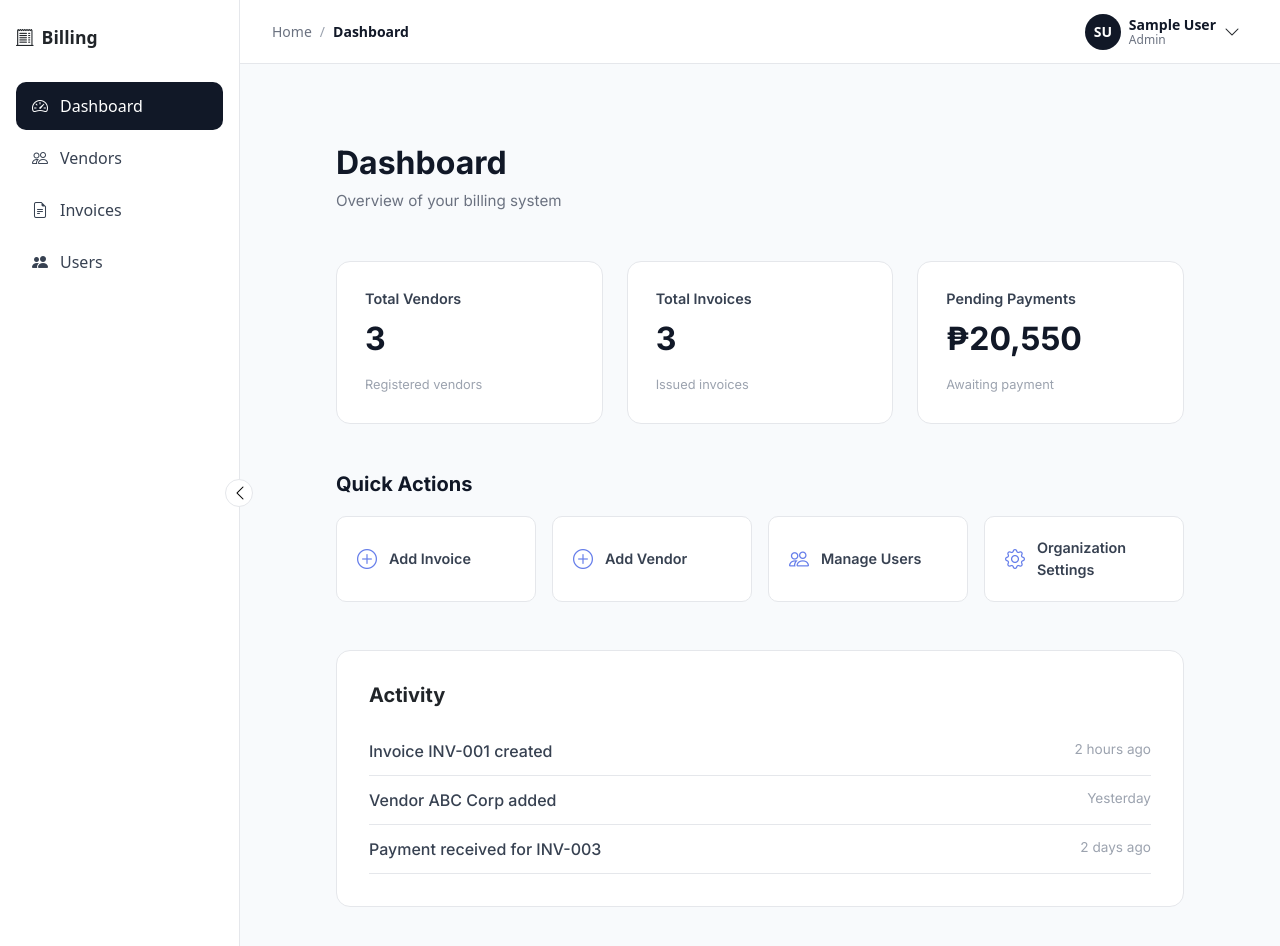
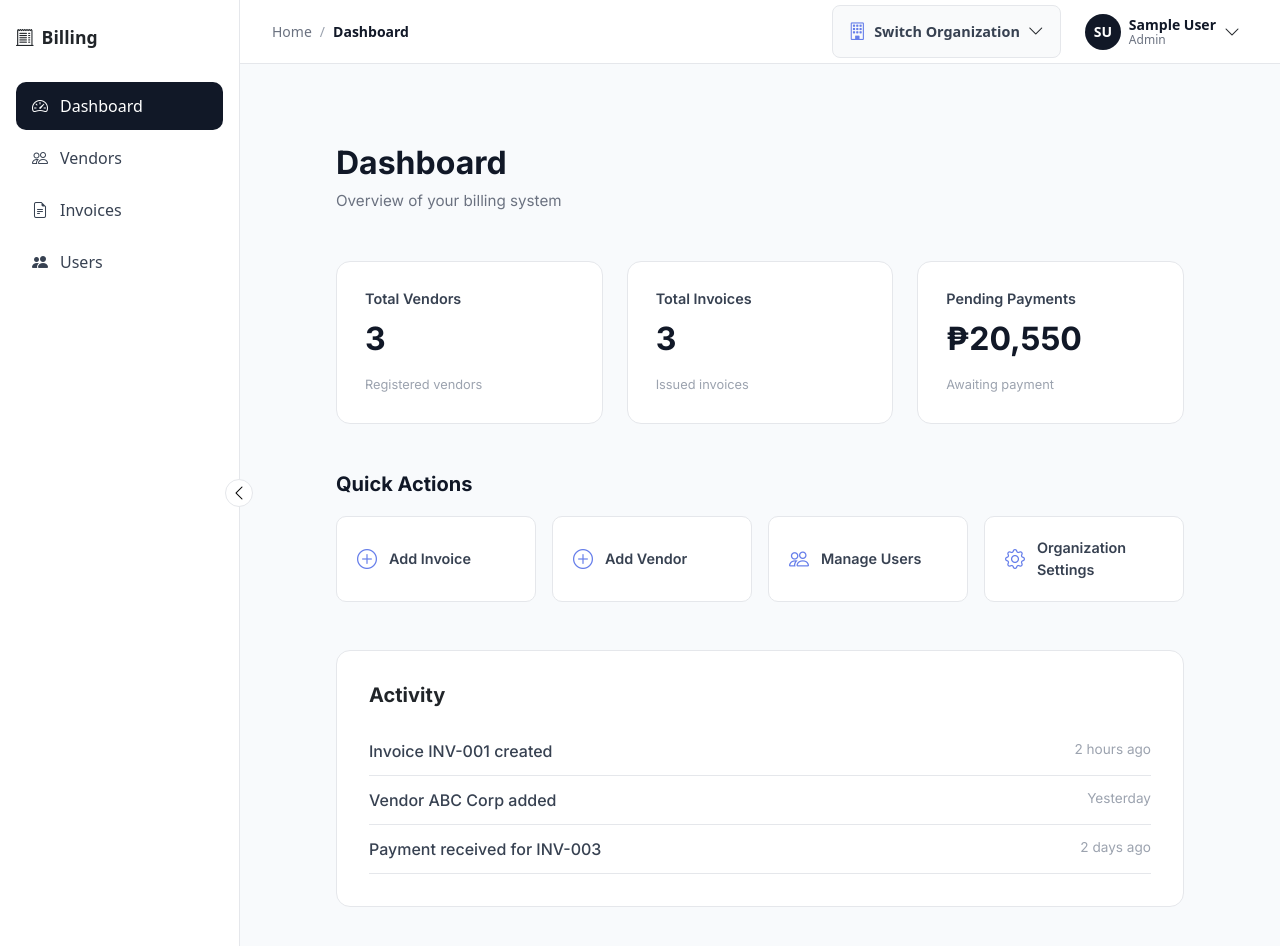
Before and after one commit to rjays16/BillingSystem, a Vue app in the folder billing-frontend/: page /dashboard in a window 1280 px wide. Shown: the top 946 px of the page. Built offline with nearby package versions, Linux system fonts and the light colour scheme; sample sign-in values are in the browser's storage.

Commit message:
Add UI organization switcher

```diff
--- a/billing-frontend/src/layouts/AppLayout.vue
+++ b/billing-frontend/src/layouts/AppLayout.vue
@@ -62,6 +62,42 @@
         </div>
 
         <div class="topbar-spacer"></div>
+
+        <div class="org-switcher-wrapper" v-if="organizationStore.allOrganizations?.length > 1">
+          <div class="org-switcher" @click="toggleOrgSelector">
+            <i class="bi bi-building"></i>
+            <span>Switch Organization</span>
+            <i class="bi bi-chevron-down"></i>
+          </div>
+
+          <div v-if="showOrgSelector" class="org-dropdown" @click.stop>
+            <div class="org-dropdown-header">
+              <i class="bi bi-building"></i>
+              <span>Switch Organization</span>
+              <button @click="showOrgSelector = false" class="close-btn">
+                <i class="bi bi-x"></i>
+              </button>
+            </div>
+
+            <div class="org-list">
+              <div
+                v-for="org in organizationStore.allOrganizations"
+                :key="org.id"
+                class="org-option"
+                :class="{ active: org.id === organizationStore.currentOrganization?.id }"
+                @click="switchOrganization(org)"
+              >
+                <i class="bi bi-building"></i>
+                <div class="org-info">
+                  <div class="org-name">{{ org.name }}</div>
+                  <div class="org-code">{{ org.code }}</div>
+                </div>
+                <div class="org-description" v-if="org.description">{{ org.description }}</div>
+              </div>
+            </div>
+          </div>
+        </div>
+
         <div ref="userMenuRef" class="user-menu" @click.stop="toggleDropdown">
           <div class="avatar">{{ authStore.userAvatar }}</div>
           <div class="user-info" v-if="!collapsed">
@@ -76,7 +112,9 @@
               <div>
                 <div class="dropdown-name">{{ authStore.userName }}</div>
                 <div class="dropdown-role">{{ authStore.userRole }}</div>
-                <div class="dropdown-org">{{ organizationStore.organizationName }}</div>
+                <div class="dropdown-org" v-if="organizationStore.currentOrganization">
+                  {{ organizationStore.currentOrganization.name }}
+                </div>
               </div>
             </div>
             <hr />
@@ -106,49 +144,35 @@ const route = useRoute()
 const authStore = useAuthStore()
 const organizationStore = useOrganizationStore()
 
+const userMenuRef = ref(null)
+const showDropdown = ref(false)
+const showOrgSelector = ref(false)
+const collapsed = ref(false)
+
 const breadcrumbs = computed(() => {
-  return route.matched.map((r) => {
-    if (r.path.includes(':id')) {
-      return `#${route.params.id}`
-    }
-    return r.meta?.breadcrumb
-  }).filter(Boolean)
+  return route.matched
+    .map((r) => {
+      if (r.path.includes(':id')) {
+        return `#${route.params.id}`
+      }
+      return r.meta?.breadcrumb
+    })
+    .filter(Boolean)
 })
 
-const collapsed = ref(false)
-
-onMounted(() => {
-  collapsed.value = localStorage.getItem('sidebar-collapsed') === 'true'
-})
-
-watch(collapsed, val => {
-  localStorage.setItem('sidebar-collapsed', val)
-})
-
+// Methods
 const toggleSidebar = () => {
   collapsed.value = !collapsed.value
 }
-
-const showDropdown = ref(false)
-const userMenuRef = ref(null)
 
 const toggleDropdown = () => {
   showDropdown.value = !showDropdown.value
 }
 
-const handleClickOutside = (e) => {
-  if (userMenuRef.value && !userMenuRef.value.contains(e.target)) {
-    showDropdown.value = false
-  }
+const toggleOrgSelector = () => {
+  showOrgSelector.value = !showOrgSelector.value
+  showDropdown.value = false
 }
-
-onMounted(() => {
-  document.addEventListener('click', handleClickOutside)
-})
-
-onBeforeUnmount(() => {
-  document.removeEventListener('click', handleClickOutside)
-})
 
 const logout = () => {
   authStore.logout()
@@ -165,18 +189,36 @@ const goToSettings = () => {
   router.push('/settings')
 }
 
+const switchOrganization = (org) => {
+  organizationStore.setOrganization(org.id)
+  showOrgSelector.value = false
+}
+
+const handleClickOutside = (event) => {
+  if (!userMenuRef.value?.contains(event.target)) {
+    showDropdown.value = false
+    showOrgSelector.value = false
+  }
+}
+
 onMounted(() => {
+  collapsed.value = localStorage.getItem('sidebar-collapsed') === 'true'
+  document.addEventListener('click', handleClickOutside)
+
   authStore.initializeAuth()
   organizationStore.initializeOrganization()
-
-  if (!authStore.isAuthenticated) {
-    router.push('/login')
-    return
-  }
 
   if (!organizationStore.currentOrganization && authStore.user?.organization_id) {
     organizationStore.setCurrentOrganizationByAuth(authStore)
   }
+})
+
+watch(collapsed, (val) => {
+  localStorage.setItem('sidebar-collapsed', val)
+})
+
+onBeforeUnmount(() => {
+  document.removeEventListener('click', handleClickOutside)
 })
 </script>
 
@@ -213,6 +255,10 @@ onMounted(() => {
   margin-bottom: 2rem;
 }
 
+.app-layout.collapsed .sidebar-brand span {
+  display: none;
+}
+
 .nav {
   display: flex;
   flex-direction: column;
@@ -229,6 +275,7 @@ onMounted(() => {
   text-decoration: none;
   color: #374151;
   font-weight: 500;
+  transition: all 0.2s ease;
 }
 
 .nav-link:hover {
@@ -244,8 +291,7 @@ onMounted(() => {
   justify-content: center;
 }
 
-.app-layout.collapsed .nav-link span,
-.app-layout.collapsed .sidebar-brand span {
+.app-layout.collapsed .nav-link span {
   display: none;
 }
 
@@ -260,6 +306,14 @@ onMounted(() => {
   border: 1px solid #e5e7eb;
   border-radius: 50%;
   cursor: pointer;
+  display: flex;
+  align-items: center;
+  justify-content: center;
+  transition: all 0.2s ease;
+}
+
+.collapse-btn:hover {
+  background: #f9fafb;
 }
 
 .main-area {
@@ -275,6 +329,7 @@ onMounted(() => {
   padding: 0 2rem;
   display: flex;
   align-items: center;
+  gap: 1rem;
 }
 
 .left-section {
@@ -292,6 +347,22 @@ onMounted(() => {
   align-items: center;
   font-size: 0.875rem;
   color: #6b7280;
+}
+
+.crumb {
+  text-decoration: none;
+  color: #6b7280;
+  font-weight: 500;
+}
+
+.crumb.active {
+  color: #111827;
+  font-weight: 600;
+}
+
+.separator {
+  margin: 0 0.5rem;
+  color: #9ca3af;
 }
 
 .org-context {
@@ -319,20 +390,132 @@ onMounted(() => {
   font-weight: 500;
 }
 
-.crumb {
-  text-decoration: none;
-  color: #6b7280;
-  font-weight: 500;
+.org-switcher-wrapper {
+  position: relative;
 }
 
-.crumb.active {
-  color: #111827;
-  font-weight: 600;
+.org-switcher {
+  display: flex;
+  align-items: center;
+  gap: 0.5rem;
+  padding: 0.75rem 1rem;
+  background: #f9fafb;
+  border-radius: 8px;
+  border: 1px solid #e5e7eb;
+  cursor: pointer;
+  transition: all 0.2s ease;
 }
 
-.separator {
-  margin: 0 0.5rem;
-  color: #9ca3af;
+.org-switcher:hover {
+  background: #f3f4f6;
+  transform: translateY(-1px);
+}
+
+.org-switcher i:first-child {
+  font-size: 1.1rem;
+  color: #667eea;
+}
+
+.org-switcher span {
+  font-size: 0.9rem;
+  font-weight: 600;
+  color: #374151;
+}
+
+.org-dropdown {
+  position: absolute;
+  top: 48px;
+  right: 0;
+  background: #ffffff;
+  border: 1px solid #e5e7eb;
+  border-radius: 10px;
+  min-width: 280px;
+  box-shadow: 0 12px 30px rgba(0, 0, 0, 0.12);
+  z-index: 20;
+}
+
+.org-dropdown-header {
+  display: flex;
+  align-items: center;
+  gap: 0.5rem;
+  padding: 0.75rem 1rem;
+  border-bottom: 1px solid #f3f4f6;
+}
+
+.org-dropdown-header i {
+  font-size: 1.1rem;
+  color: #667eea;
+}
+
+.org-dropdown-header span {
+  flex: 1;
+  font-size: 0.9rem;
+  font-weight: 600;
+  color: #374151;
+}
+
+.close-btn {
+  background: none;
+  border: none;
+  cursor: pointer;
+  padding: 0.25rem;
+  color: #6b7280;
+  transition: color 0.2s ease;
+}
+
+.close-btn:hover {
+  color: #111827;
+}
+
+.org-list {
+  max-height: 300px;
+  overflow-y: auto;
+}
+
+.org-option {
+  display: flex;
+  flex-direction: column;
+  gap: 0.25rem;
+  padding: 0.75rem 1rem;
+  cursor: pointer;
+  transition: background 0.2s ease;
+}
+
+.org-option:hover {
+  background: #f8faff;
+}
+
+.org-option.active {
+  background: #667eea;
+}
+
+.org-option.active .org-name,
+.org-option.active .org-code,
+.org-option.active .org-description {
+  color: #ffffff;
+}
+
+.org-info {
+  display: flex;
+  align-items: center;
+  gap: 0.5rem;
+}
+
+.org-info .org-name {
+  font-size: 0.875rem;
+  font-weight: 600;
+  color: #111827;
+}
+
+.org-info .org-code {
+  font-size: 0.75rem;
+  color: #6b7280;
+}
+
+.org-description {
+  font-size: 0.75rem;
+  color: #6b7280;
+  padding-left: 1.75rem;
 }
 
 .user-menu {
@@ -392,7 +575,6 @@ onMounted(() => {
   border-radius: 10px;
   min-width: 220px;
   box-shadow: 0 12px 30px rgba(0, 0, 0, 0.12);
-  overflow: visible;
   z-index: 20;
 }
 
@@ -401,7 +583,6 @@ onMounted(() => {
   align-items: center;
   gap: 0.75rem;
   padding: 1rem;
-  border-bottom: 1px solid #f3f4f6;
 }
 
 .dropdown-avatar {
@@ -435,6 +616,12 @@ onMounted(() => {
   margin-top: 0.125rem;
 }
 
+.dropdown hr {
+  margin: 0;
+  border: none;
+  border-top: 1px solid #f3f4f6;
+}
+
 .dropdown button {
   width: 100%;
   padding: 0.75rem 1rem;
@@ -443,6 +630,8 @@ onMounted(() => {
   text-align: left;
   cursor: pointer;
   font-size: 0.875rem;
+  color: #374151;
+  transition: background 0.2s ease;
 }
 
 .dropdown button:hover {
@@ -455,5 +644,6 @@ onMounted(() => {
 
 .main-content {
   padding: 2.5rem 3rem;
+  flex: 1;
 }
 </style>
--- a/billing-frontend/src/stores/organization.js
+++ b/billing-frontend/src/stores/organization.js
@@ -34,14 +34,14 @@ export const useOrganizationStore = defineStore('organization', {
         created_at: '2024-01-25'
       }
     ],
-    currentOrganization: null,
+    currentOrganization: null
   }),
 
   getters: {
     getCurrentOrganization: (state) => state.currentOrganization,
     organizationName: (state) => state.currentOrganization?.name || 'No Organization',
     organizationCode: (state) => state.currentOrganization?.code || 'N/A',
-    allOrganizations: (state) => state.organizations,
+    allOrganizations: (state) => state.organizations
   },
 
   actions: {
@@ -59,17 +59,29 @@ export const useOrganizationStore = defineStore('organization', {
       }
     },
 
-    // Get organization by ID
     getOrganizationById(id) {
       return this.organizations.find(org => org.id === id)
     },
 
-    // Initialize from localStorage
     initializeOrganization() {
       const stored = localStorage.getItem('current-organization')
       if (stored) {
-        this.currentOrganization = JSON.parse(stored)
+        try {
+          this.currentOrganization = JSON.parse(stored)
+        } catch (error) {
+          console.error('Error parsing stored organization:', error)
+          localStorage.removeItem('current-organization')
+        }
       }
+    },
+
+    switchOrganization(organizationId) {
+      this.setOrganization(organizationId)
+    },
+
+    clearOrganization() {
+      this.currentOrganization = null
+      localStorage.removeItem('current-organization')
     }
   }
 })
```
